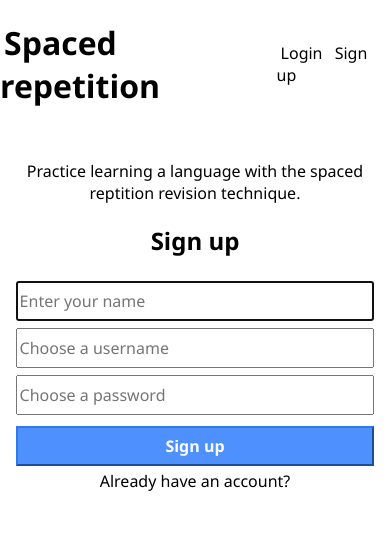
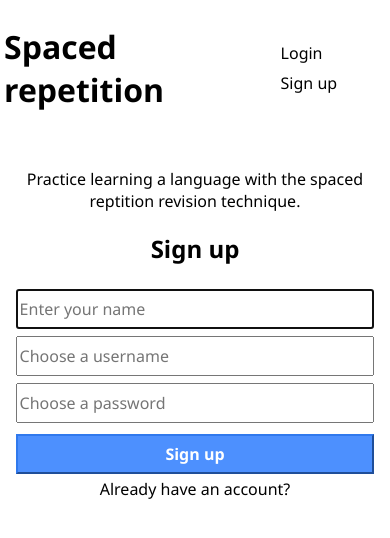
Before and after one commit to thinkful-ei-armadillo/spaced-repetition-client-matt-owen, a React app: page /register in a window 390 px wide. Built offline with nearby package versions, Linux system fonts and the light colour scheme.

Commit message:
changed display on header-link to inline block to fix wrapping on small screens

```diff
--- a/src/components/Header/Header.css
+++ b/src/components/Header/Header.css
@@ -4,6 +4,10 @@
   align-items: center;
 }
 
+.header-link {
+  display: inline-block;
+}
+
 .header-link:hover{
   text-decoration: underline;
 }
```
